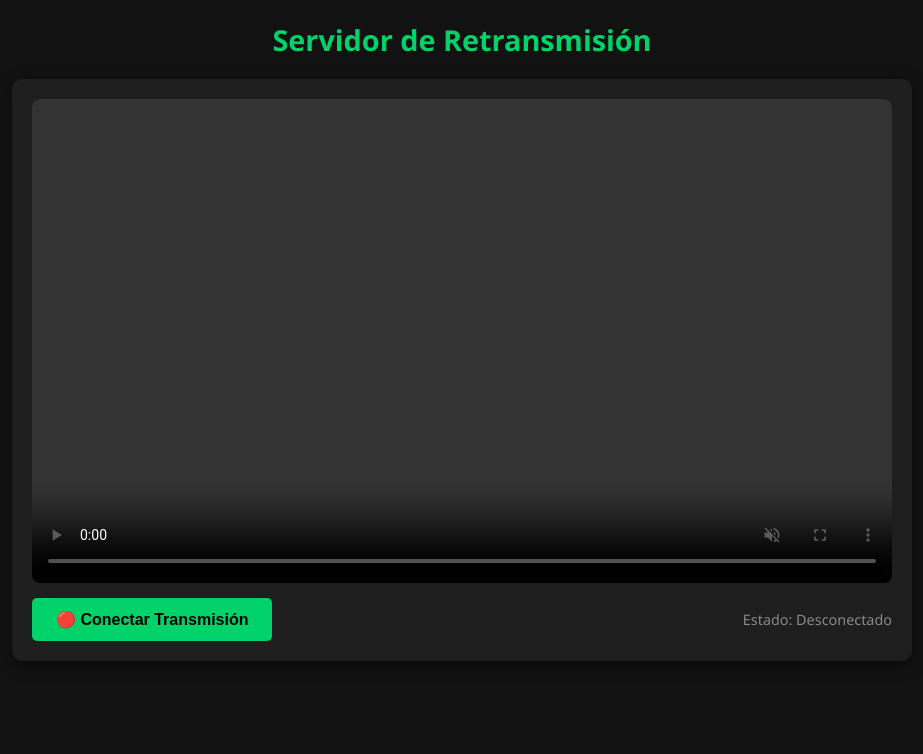
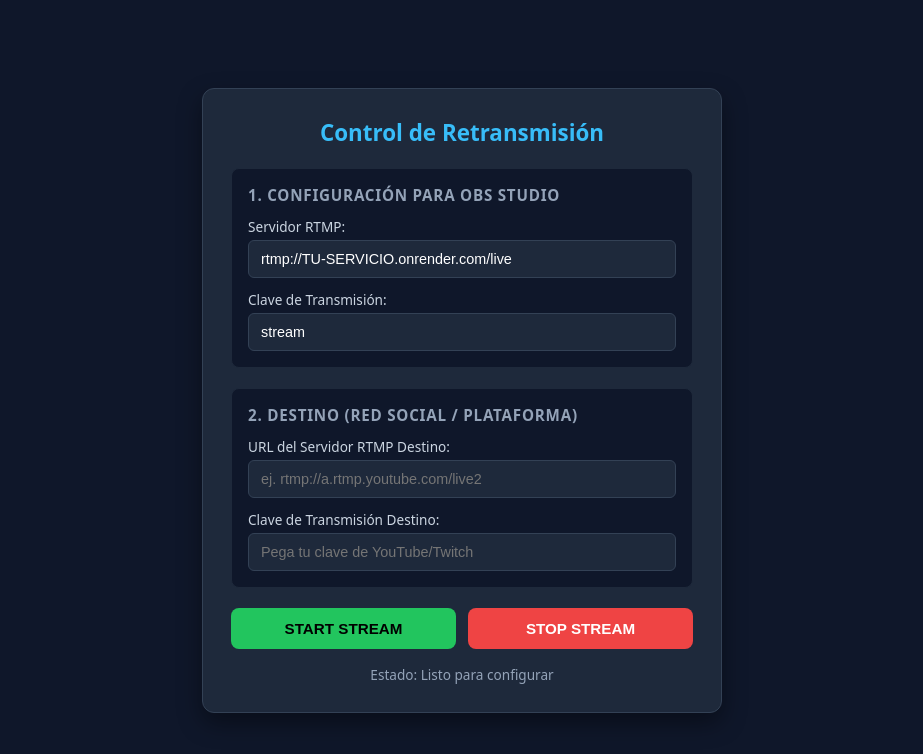
Before and after one commit to marcaclips-sys/marcaclips-sys, a website: page index.html in a window 1280 px wide. Shown: the whole page, without its empty margins (178-1101 px from the left). Drawn offline with Linux system fonts and the light colour scheme.

Commit message:
Update HTML structure and styles for streaming panel

```diff
--- a/index.html
+++ b/index.html
@@ -3,126 +3,181 @@
 <head>
     <meta charset="UTF-8">
     <meta name="viewport" content="width=device-width, initial-scale=1.0">
-    <title>Panel de Transmisión Web</title>
-    <!-- Librería para reproducir FLV/HTTP Live Streaming -->
-    <script src="https://cdn.jsdelivr.net/npm/mpegts.js@1.7.3/dist/mpegts.min.js"></script>
+    <title>Panel de Retransmisión RTMP</title>
     <style>
-        * {
-            box-sizing: border-box;
-            margin: 0;
-            padding: 0;
-        }
+        * { box-sizing: border-box; margin: 0; padding: 0; }
         body {
-            background-color: #121212;
-            color: #ffffff;
-            font-family: 'Segoe UI', Tahoma, Geneva, Verdana, sans-serif;
+            background-color: #0f172a;
+            color: #f8fafc;
+            font-family: system-ui, -apple-system, sans-serif;
             display: flex;
-            flex-direction: column;
+            justify-content: center;
             align-items: center;
             min-height: 100vh;
             padding: 20px;
         }
+        .card {
+            background-color: #1e293b;
+            border-radius: 12px;
+            padding: 28px;
+            width: 100%;
+            max-width: 520px;
+            box-shadow: 0 10px 25px rgba(0, 0, 0, 0.4);
+            border: 1px solid #334155;
+        }
         h1 {
-            color: #00d26a;
+            font-size: 1.4rem;
             margin-bottom: 20px;
-            font-size: 1.8rem;
+            color: #38bdf8;
+            text-align: center;
         }
-        .main-container {
+        .section {
+            background-color: #0f172a;
+            padding: 16px;
+            border-radius: 8px;
+            margin-bottom: 20px;
+            border: 1px solid #1e293b;
+        }
+        .section h2 {
+            font-size: 0.95rem;
+            color: #94a3b8;
+            margin-bottom: 12px;
+            text-transform: uppercase;
+            letter-spacing: 0.05em;
+        }
+        .field { margin-bottom: 12px; }
+        .field:last-child { margin-bottom: 0; }
+        label {
+            display: block;
+            font-size: 0.85rem;
+            color: #cbd5e1;
+            margin-bottom: 4px;
+        }
+        input {
             width: 100%;
-            max-width: 900px;
-            background: #1e1e1e;
-            border-radius: 10px;
-            padding: 20px;
-            box-shadow: 0 4px 15px rgba(0, 0, 0, 0.5);
+            padding: 10px 12px;
+            border-radius: 6px;
+            border: 1px solid #334155;
+            background-color: #1e293b;
+            color: #fff;
+            font-size: 0.9rem;
         }
-        .player-wrapper {
-            width: 100%;
-            background: #000;
+        input:focus {
+            outline: none;
+            border-color: #38bdf8;
+        }
+        .btn-group {
+            display: flex;
+            gap: 12px;
+            margin-top: 20px;
+        }
+        button {
+            flex: 1;
+            padding: 12px;
+            border: none;
             border-radius: 8px;
-            overflow: hidden;
-            aspect-ratio: 16 / 9;
-            display: flex;
-            align-items: center;
-            justify-content: center;
+            font-weight: bold;
+            font-size: 0.95rem;
+            cursor: pointer;
+            transition: all 0.2s;
         }
-        video {
-            width: 100%;
-            height: 100%;
-            object-fit: contain;
+        .btn-start {
+            background-color: #22c55e;
+            color: #000;
         }
-        .controls-bar {
-            margin-top: 15px;
-            display: flex;
-            justify-content: space-between;
-            align-items: center;
+        .btn-start:hover { background-color: #16a34a; }
+        .btn-stop {
+            background-color: #ef4444;
+            color: #fff;
         }
-        .btn-live {
-            background-color: #00d26a;
-            color: #000;
-            border: none;
-            padding: 12px 24px;
-            font-weight: bold;
-            font-size: 1rem;
-            border-radius: 5px;
-            cursor: pointer;
-            transition: background 0.2s;
-        }
-        .btn-live:hover {
-            background-color: #00b359;
-        }
-        .status-badge {
-            font-size: 0.9rem;
-            color: #888;
+        .btn-stop:hover { background-color: #dc2626; }
+        .status-bar {
+            margin-top: 16px;
+            text-align: center;
+            font-size: 0.85rem;
+            color: #94a3b8;
         }
     </style>
 </head>
 <body>
 
-    <h1>Servidor de Retransmisión</h1>
+    <div class="card">
+        <h1>Control de Retransmisión</h1>
 
-    <div class="main-container">
-        <div class="player-wrapper">
-            <video id="videoElement" controls autoplay muted></video>
+        <!-- Datos de conexion para OBS -->
+        <div class="section">
+            <h2>1. Configuración para OBS Studio</h2>
+            <div class="field">
+                <label>Servidor RTMP:</label>
+                <input type="text" id="obsServer" readonly value="rtmp://TU-SERVICIO.onrender.com/live">
+            </div>
+            <div class="field">
+                <label>Clave de Transmisión:</label>
+                <input type="text" id="obsKey" readonly value="stream">
+            </div>
         </div>
 
-        <div class="controls-bar">
-            <button class="btn-live" onclick="conectarStream()">🔴 Conectar Transmisión</button>
-            <span id="status" class="status-badge">Estado: Desconectado</span>
+        <!-- Datos del destino / Red Social -->
+        <div class="section">
+            <h2>2. Destino (Red Social / Plataforma)</h2>
+            <div class="field">
+                <label>URL del Servidor RTMP Destino:</label>
+                <input type="text" id="targetServer" placeholder="ej. rtmp://a.rtmp.youtube.com/live2">
+            </div>
+            <div class="field">
+                <label>Clave de Transmisión Destino:</label>
+                <input type="password" id="targetKey" placeholder="Pega tu clave de YouTube/Twitch">
+            </div>
         </div>
+
+        <!-- Botones de Control -->
+        <div class="btn-group">
+            <button class="btn-start" onclick="toggleStream(true)">START STREAM</button>
+            <button class="btn-stop" onclick="toggleStream(false)">STOP STREAM</button>
+        </div>
+
+        <div id="status" class="status-bar">Estado: Listo para configurar</div>
     </div>
 
     <script>
-        function conectarStream() {
-            const statusText = document.getElementById('status');
+        // Actualiza el campo de OBS con tu URL de Render automáticamente si deseas
+        const RENDER_URL = 'https://TU-SERVICIO.onrender.com';
 
-            if (mpegts.getFeatureStatus().isSupported) {
-                const videoElement = document.getElementById('videoElement');
+        async function toggleStream(action) {
+            const statusDiv = document.getElementById('status');
+            const targetServer = document.getElementById('targetServer').value.trim();
+            const targetKey = document.getElementById('targetKey').value.trim();
 
-                // Reemplaza esta URL por la que te dio Render
-                const streamUrl = 'https://TU-SERVICIO.onrender.com/live/stream.flv';
+            if (action && (!targetServer || !targetKey)) {
+                alert('Por favor ingresa el servidor RTMP y la clave de la red social.');
+                return;
+            }
 
-                statusText.innerText = 'Estado: Conectando...';
-                statusText.style.color = '#e5a93c';
+            statusDiv.innerText = action ? 'Iniciando retransmisión...' : 'Deteniendo retransmisión...';
 
-                const player = mpegts.createPlayer({
-                    type: 'flv',
-                    isLive: true,
-                    url: streamUrl
+            try {
+                const response = await fetch(`${RENDER_URL}/api/relay`, {
+                    method: 'POST',
+                    headers: { 'Content-Type': 'application/json' },
+                    body: JSON.stringify({
+                        active: action,
+                        targetServer: targetServer,
+                        targetKey: targetKey
+                    })
                 });
 
-                player.attachMediaElement(videoElement);
-                player.load();
-                player.play();
-
-                player.on(mpegts.Events.ERROR, (err) => {
-                    statusText.innerText = 'Estado: Error al cargar transmisión';
-                    statusText.style.color = '#ff4d4d';
-                });
-
-                statusText.innerText = 'Estado: Transmitiendo en Vivo';
-                statusText.style.color = '#00d26a';
-            } else {
-                alert('Tu navegador no soporta el reproductor mpegts.');
+                const result = await response.json();
+                if (result.success) {
+                    statusDiv.innerText = action
+                        ? '🟢 Retransmisión ACTIVADA. Inicia transmisión en OBS.'
+                        : '🔴 Retransmisión DETENIDA.';
+                    statusDiv.style.color = action ? '#22c55e' : '#ef4444';
+                } else {
+                    statusDiv.innerText = 'Error al cambiar el estado.';
+                }
+            } catch (error) {
+                statusDiv.innerText = 'Error de conexión con el servidor.';
+                statusDiv.style.color = '#ef4444';
             }
         }
     </script>
```
